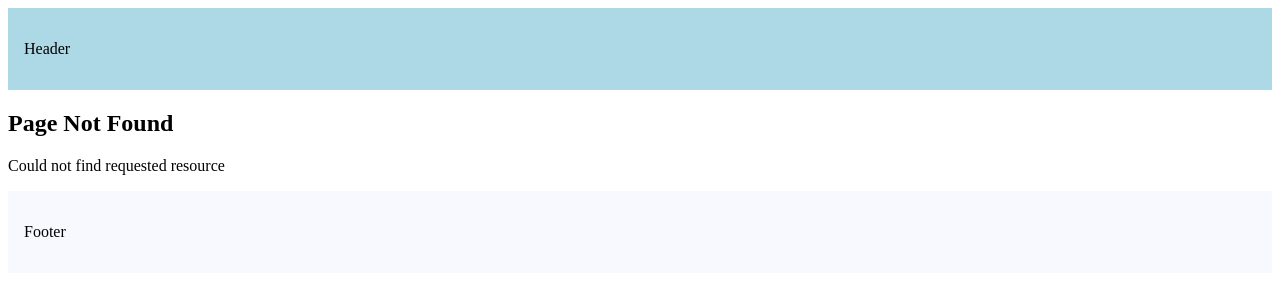
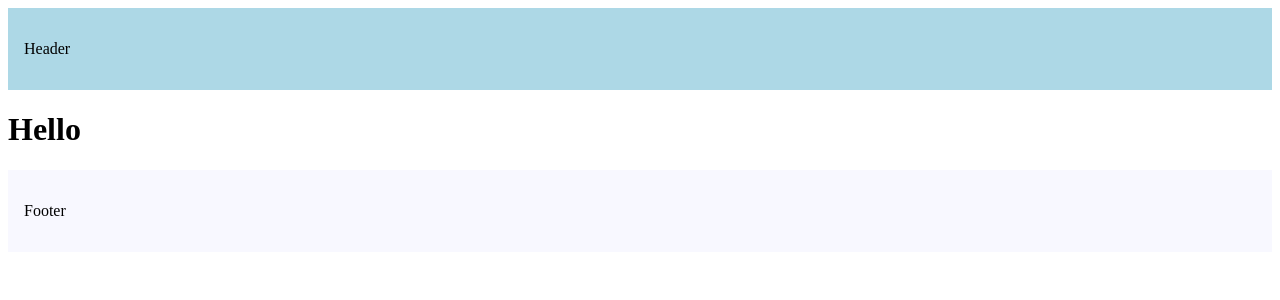
Before and after one commit to DipamPradhan/next-learn, a Next.js app: page /%5Flib in a window 1280 px wide. Before the commit this address had no page. Shown: the top 300 px of the page. Built offline with nearby package versions, Linux system fonts and the light colour scheme.

Commit message:
some changes

```diff
--- /dev/null
+++ b/src/app/%5Flib/page.tsx
@@ -0,0 +1,3 @@
+export default function Page() {
+  return <h1>Hello</h1>;
+}
--- a/src/components/modal.tsx
+++ b/src/components/modal.tsx
@@ -17,14 +17,14 @@ export default function Modal({ children }: { children: React.ReactNode }) {
         if (onDismiss) onDismiss();
       }
     },
-    [onDismiss, overlay, wrapper],
+    [onDismiss, overlay, wrapper]
   );
 
   const onKeyDown = useCallback(
     (e: KeyboardEvent) => {
       if (e.key === "Escape") onDismiss();
     },
-    [onDismiss],
+    [onDismiss]
   );
 
   useEffect(() => {
```
Also changed, not shown: src/app/dashboard/layout.tsx (line endings or trailing spaces).
